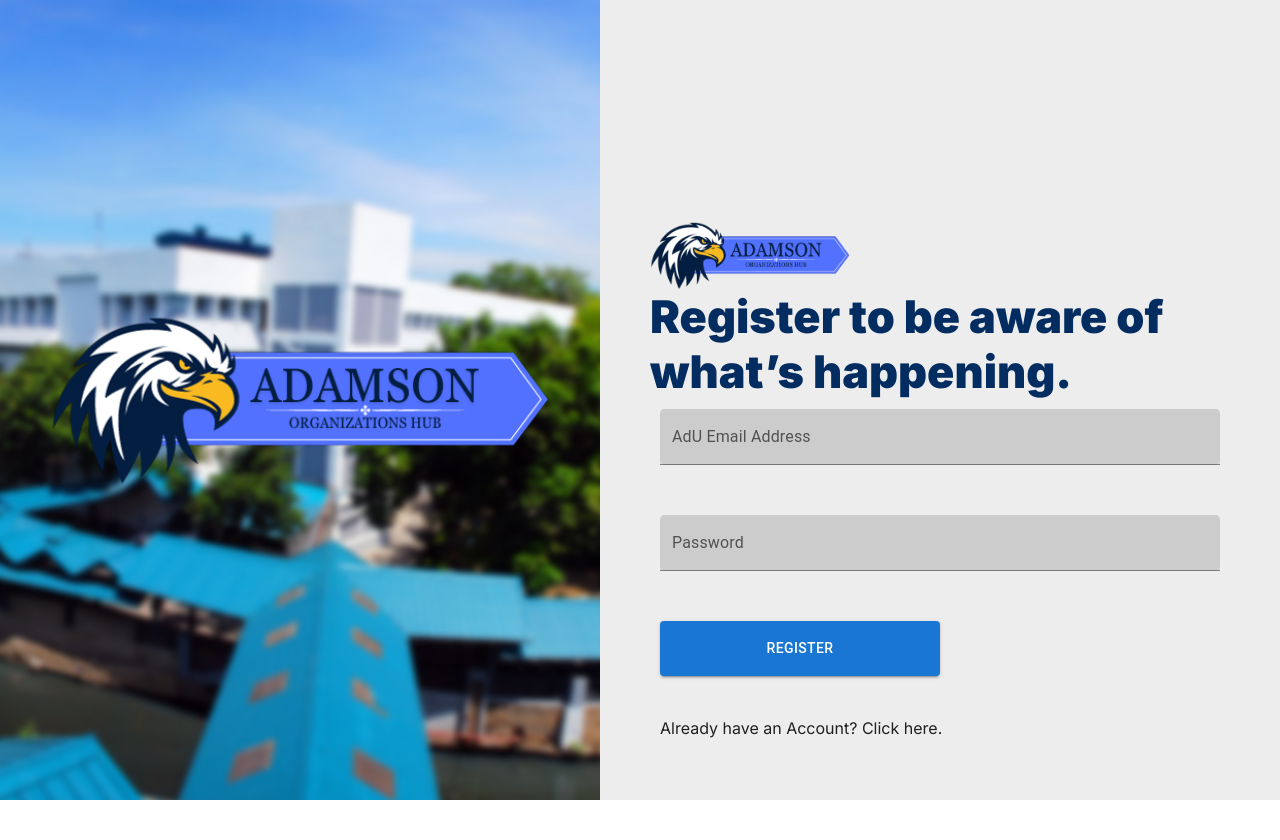
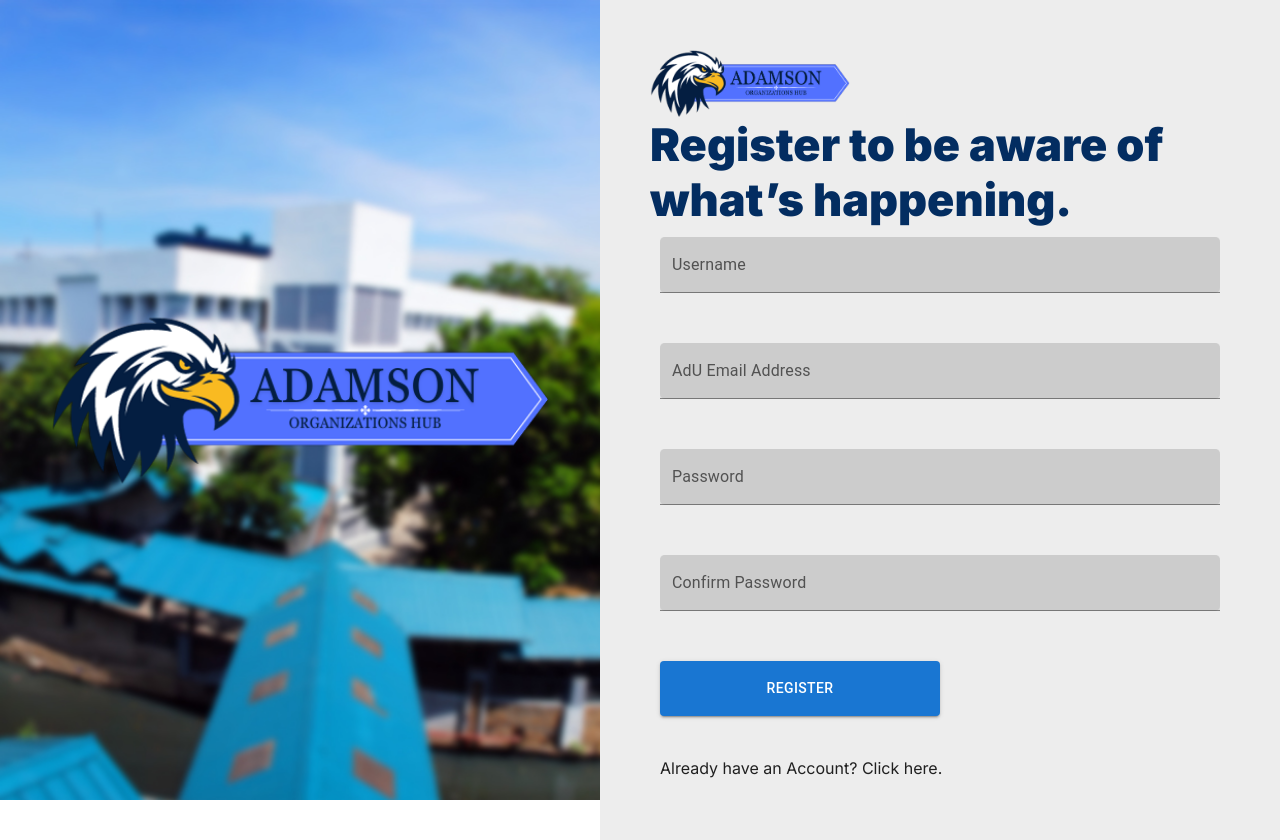
Before and after one commit to SwiftNCloak/aduorg-blogapp, a Next.js app: page /signup in a window 1280 px wide. Before the commit the page ends 800 px from the top, so only its background shows below. Built offline with nearby package versions, Linux system fonts and the light colour scheme.

Commit message:
added: username, confirm password @ register page

```diff
--- a/app/signup/page.tsx
+++ b/app/signup/page.tsx
@@ -64,6 +64,18 @@
         </h4>
         <form className={style.form_design} onSubmit={handleSubmit}>
           <div className={style.tf_box}>
+
+          <TextField
+              label="Username"
+              variant="filled"
+              type="email"
+              className={style.login_tf}
+              name="username"
+              value={formData.email}
+              onChange={handleChange}
+            />
+
+
             <TextField
               label="AdU Email Address"
               variant="filled"
@@ -79,6 +91,16 @@
               type="password"
               className={style.login_tf}
               name="password"
+              value={formData.password}
+              onChange={handleChange}
+            />
+
+            <TextField
+              label="Confirm Password"
+              variant="filled"
+              type="password"
+              className={style.login_tf}
+              name="confirmPass"
               value={formData.password}
               onChange={handleChange}
             />
```
